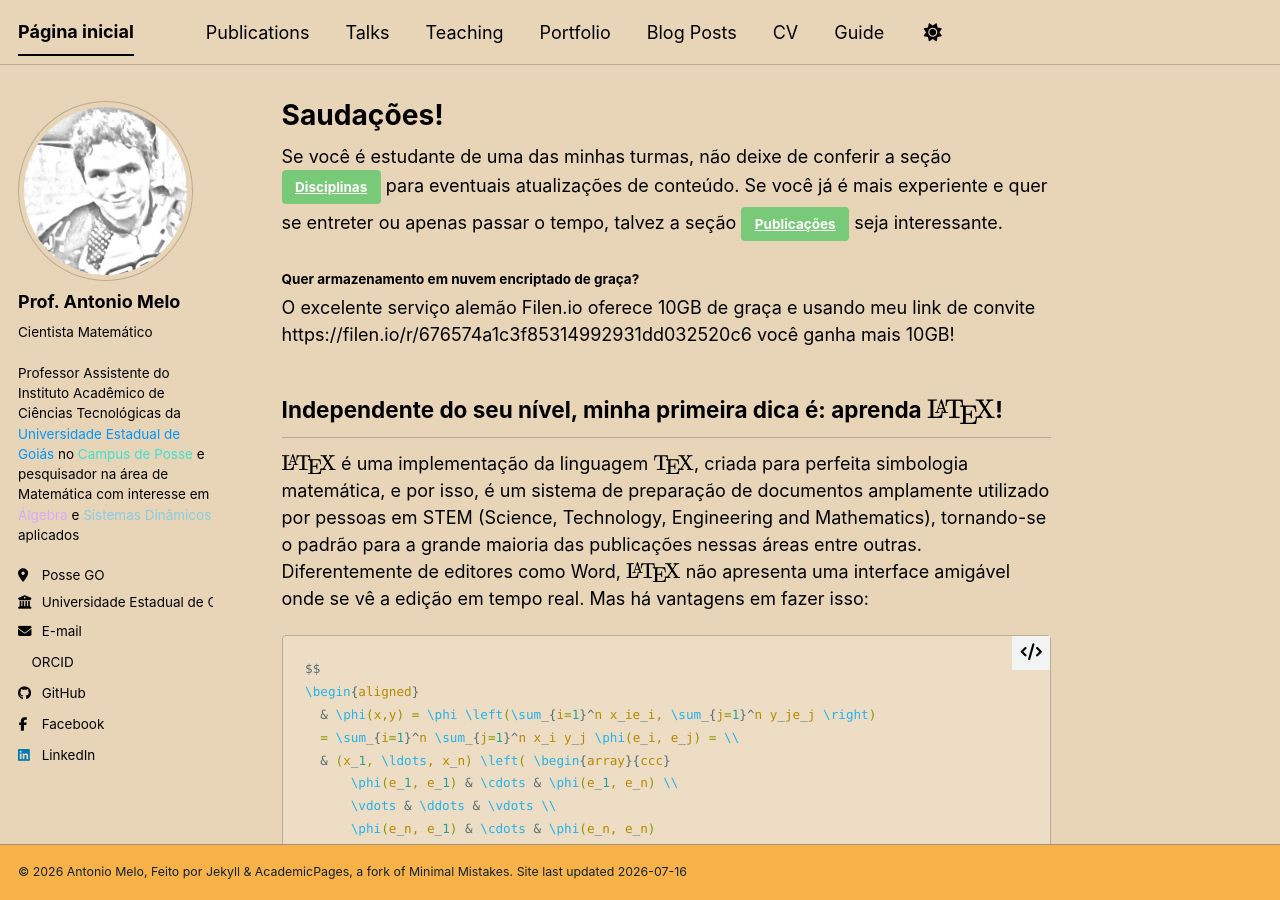
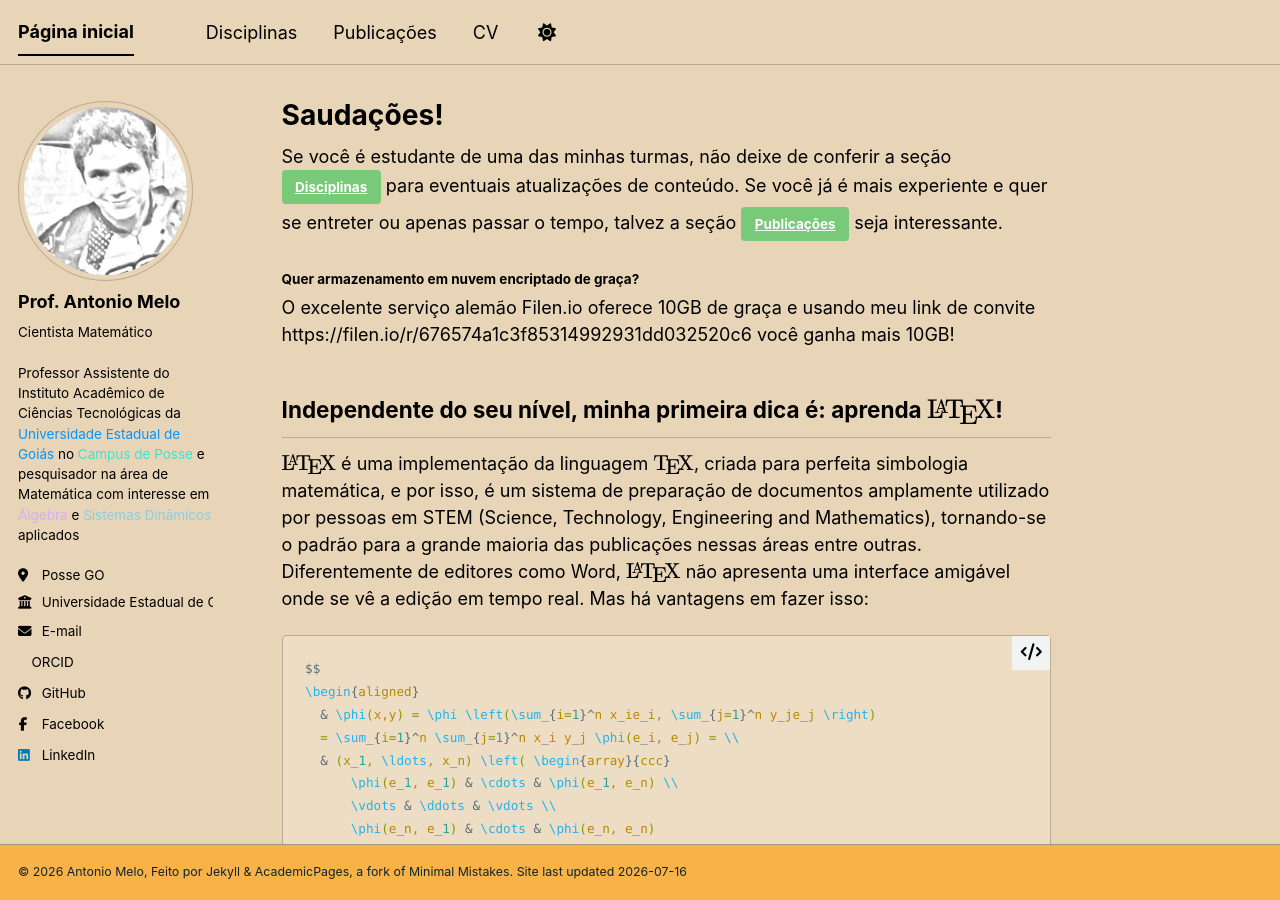
Before and after one commit to antmelo/antmelo.github.io, a Jekyll site: the page built from _pages/about.md, in a window 1280 px wide and 900 px high. Built offline with Jekyll 4.4.1, drawn with Linux system fonts in a browser that asks for light colours; nearby versions of some CDN libraries; a style sheet for code colours, icons or effects is not loaded.

Commit message:
Update navigation.yml

```diff
--- a/_data/navigation.yml
+++ b/_data/navigation.yml
@@ -8,26 +8,24 @@
 #      Markdown formatted page while the second is generated using JSON.
 
 main:
-  - title: "Publications"
+
+ # - title: "Talks"
+ #   url: /talks/
+
+  - title: "Disciplinas"
+    url: /teaching/
+
+ # - title: "Portfolio"
+ #   url: /portfolio/
+
+ # - title: "Blog Posts"
+ #   url: /year-archive/
+
+  - title: "Publicações"
     url: /publications/
 
-  - title: "Talks"
-    url: /talks/
+  - title: "CV"
+    url: "http://lattes.cnpq.br/0391816886848365"
 
-  - title: "Teaching"
-    url: /teaching/
-
-  - title: "Portfolio"
-    url: /portfolio/
-
-  - title: "Blog Posts"
-    url: /year-archive/
-
-  - title: "CV"
-    url: /cv/
-
-  # - title: "CV"
-  #   url: /cv-json/
-
-  - title: "Guide"
-    url: /markdown/
+  # - title: "Guia"
+  #  url: /markdown/
```
